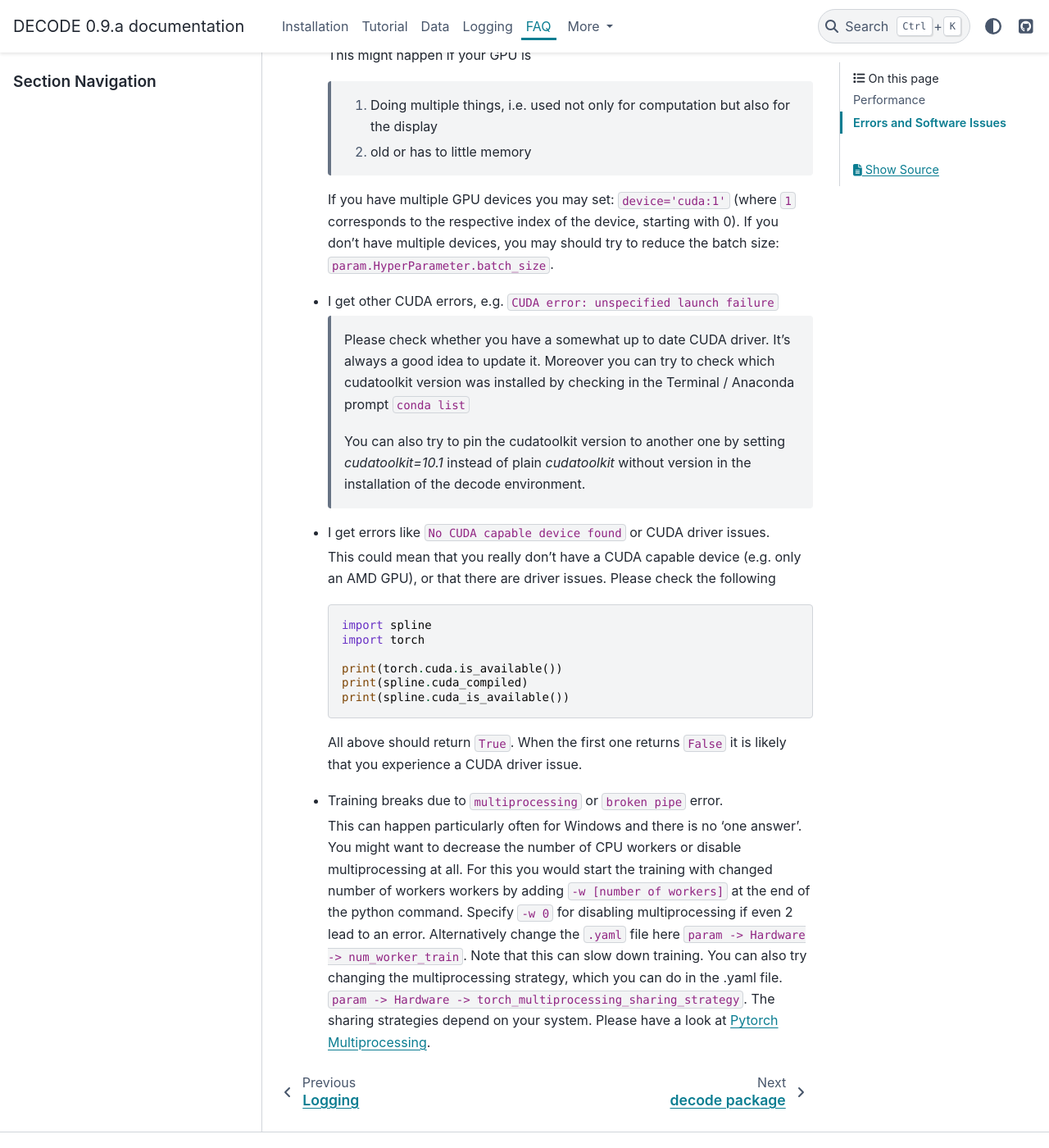
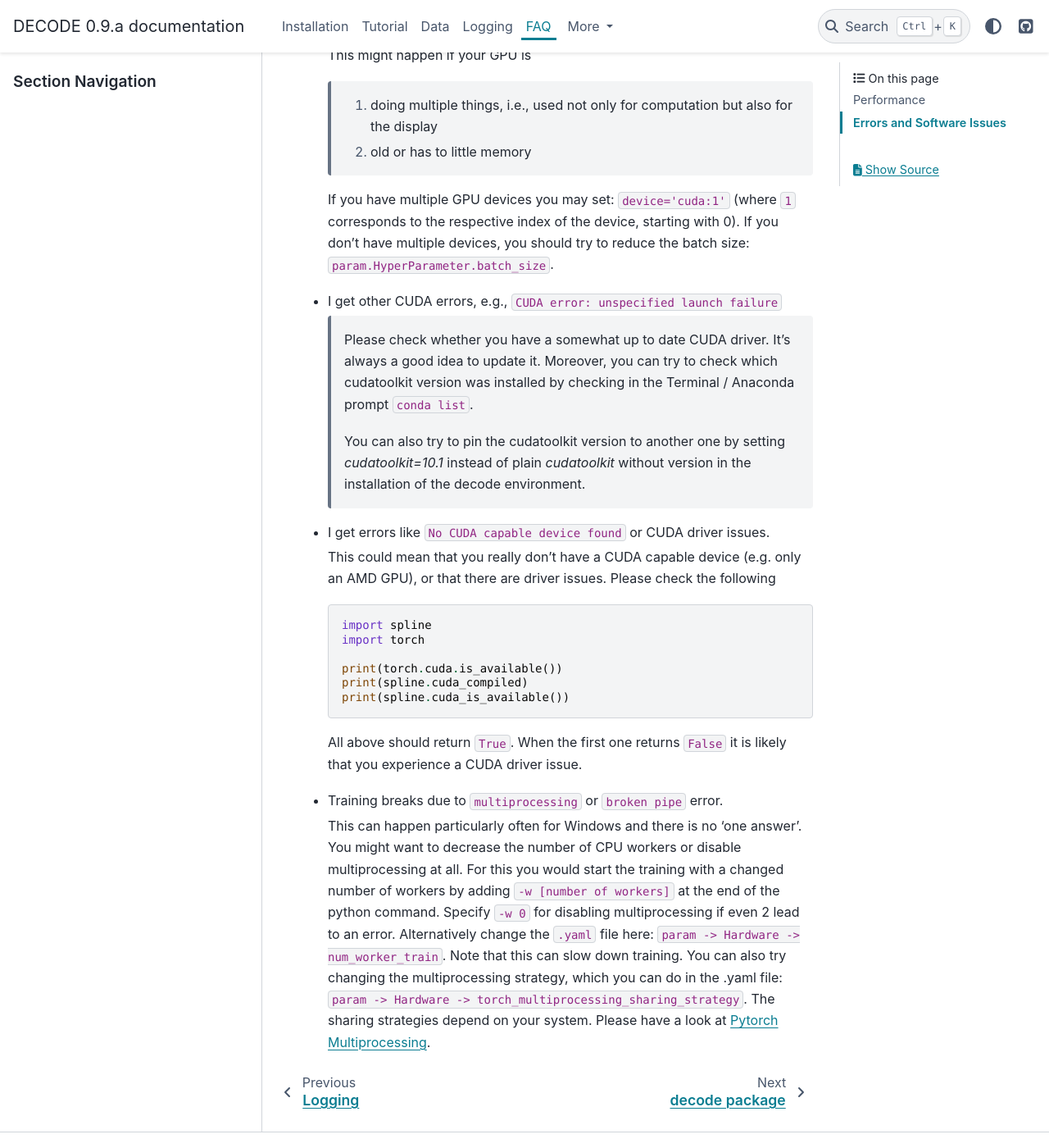
Before and after one commit to TuragaLab/DECODE, a Sphinx documentation site: the page built from docs/source/faq.rst, in a window 1280 px wide and 1400 px high, scrolled down 835 px. Shown: the whole window at 82% size. Built offline with Sphinx 7.4.7 and the PyData theme 0.15.4, drawn with Linux system fonts in a browser that asks for light colours.

```diff
--- a/docs/source/faq.rst
+++ b/docs/source/faq.rst
@@ -33,22 +33,22 @@ Errors and Software Issues
 
    This might happen if your GPU is
 
-      1. Doing multiple things, i.e. used not only for computation but also for
+      1. doing multiple things, i.e., used not only for computation but also for
          the display
       2. old or has to little memory
 
    If you have multiple GPU devices you may set: ``device='cuda:1'`` (where
    ``1`` corresponds to the respective index of the device, starting with 0). If
-   you don't have multiple devices, you may should try to reduce the batch size:
+   you don't have multiple devices, you should try to reduce the batch size:
    ``param.HyperParameter.batch_size``.
 
 
-- I get other CUDA errors, e.g. ``CUDA error: unspecified launch failure``
+- I get other CUDA errors, e.g., ``CUDA error: unspecified launch failure``
 
     Please check whether you have a somewhat up to date CUDA driver. It's always
-    a good idea to update it. Moreover you can try to check which cudatoolkit
+    a good idea to update it. Moreover, you can try to check which cudatoolkit
     version was installed by checking in the Terminal / Anaconda prompt
-    ``conda list``
+    ``conda list``.
 
     You can also try to pin the cudatoolkit version to another one by setting
     `cudatoolkit=10.1` instead of plain `cudatoolkit` without version
@@ -75,12 +75,12 @@ Errors and Software Issues
 
    This can happen particularly often for Windows and there is no 'one answer'.
    You might want to decrease the number of CPU workers or disable
-   multiprocessing at all. For this you would start the training with changed
-   number of workers workers by adding ``-w [number of workers]`` at the end of
+   multiprocessing at all. For this you would start the training with a changed
+   number of workers by adding ``-w [number of workers]`` at the end of
    the python command. Specify ``-w 0`` for disabling multiprocessing if even 2
-   lead to an error. Alternatively change the ``.yaml`` file here ``param ->
+   lead to an error. Alternatively change the ``.yaml`` file here: ``param ->
    Hardware -> num_worker_train``. Note that this can slow down training. You
    can also try changing the multiprocessing strategy, which you can do in the
-   .yaml file. ``param -> Hardware -> torch_multiprocessing_sharing_strategy``.
+   .yaml file: ``param -> Hardware -> torch_multiprocessing_sharing_strategy``.
    The sharing strategies depend on your system. Please have a look at `Pytorch
    Multiprocessing <https://pytorch.org/docs/stable/multiprocessing.html>`__.
--- a/docs/source/installation.rst
+++ b/docs/source/installation.rst
@@ -2,7 +2,7 @@
 Installation
 ============
 
-For regular use, of course we recommend to install and use the framework on your
+For regular use, we advise you to install and use the framework on your
 local machine. We strongly recommend using a machine with a modern GPU, e.g. an
 RTX 2080, in particular for training. To make use of your GPU it requires a CUDA
 capability of 3.7 or higher (see here to check if your GPU is valid:
@@ -49,14 +49,14 @@ Depending on whether you have a CUDA capable GPU type:
     # after previous command (all platforms)
     conda activate decode_env
 
-Please now get the DECODE Jupyter Notebooks
+Please now get the DECODE Jupyter Notebooks.
 
 .. _notebook_install:
 
 DECODE Jupyter Notebooks
 """"""""""""""""""""""""
 
-Before you start using DECODE locally you should make sure to check get our Jupyter notebooks
+Before you start using DECODE locally, you should make sure to check out our Jupyter notebooks
 to familiarise yourself with DECODE.
 You can get the notebooks by specifying the directory where you want the notebooks to be saved following this
 command in your Terminal/Anaconda Prompt:
```
Also changed, not shown: docs/source/data.rst (+5 -5 lines), docs/source/index.rst (+5 -8 lines), docs/source/logging.rst (+4 -4 lines), docs/source/tutorial.rst (+28 -25 lines).
